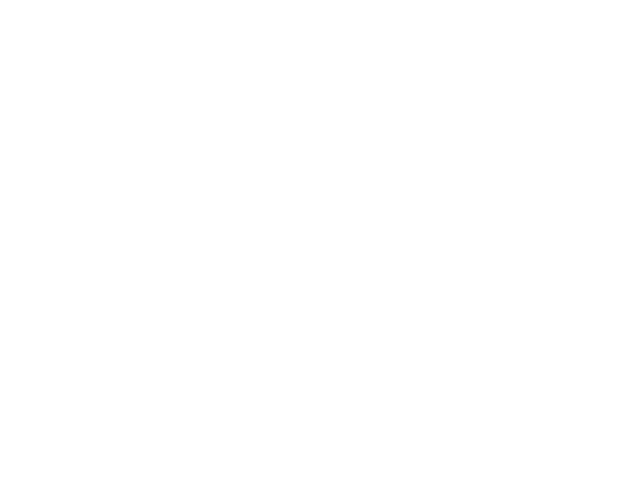
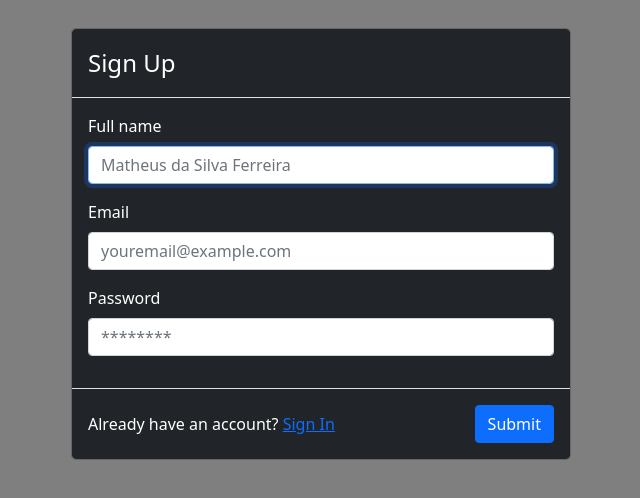
Before and after one commit to Matheus3Ferreira/forex-trading-app, a React (Create React App) app in the folder client/: page / in a window 1280 px wide. Shown: the top 498 px of the page, without its empty margins (319-959 px from the left). Built offline with nearby package versions, Linux system fonts and the light colour scheme.

Commit message:
feat: add signUp modal

```diff
--- a/client/src/App.tsx
+++ b/client/src/App.tsx
@@ -1,8 +1,10 @@
 import 'bootstrap/dist/css/bootstrap.min.css';
+import SignUpModal from './components/SignUpModal/SignUpModal';
 
 function App() {
   return (
     <div>
+      <SignUpModal />
     </div>
   );
 }
```
